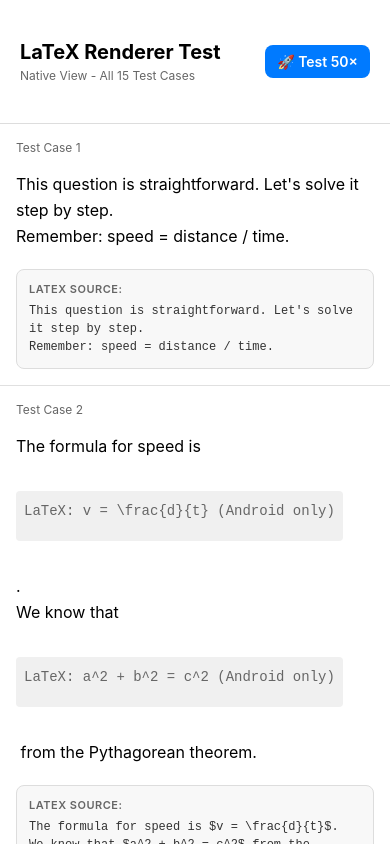
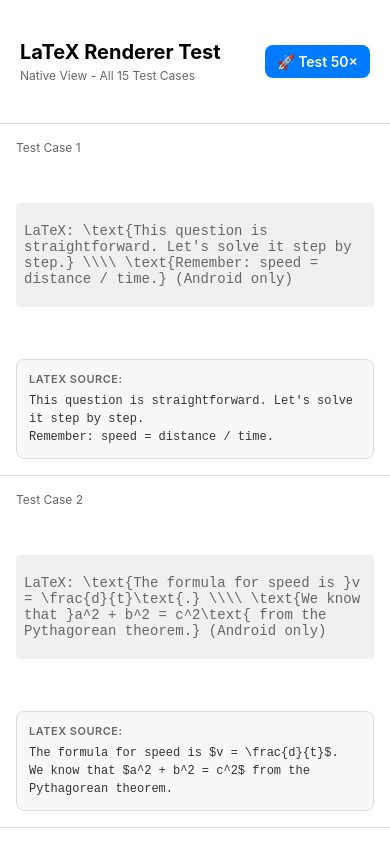
Before and after one commit to Parth10P/LatexRenderer, a React Native app: screen / in a window 390 px wide. Built offline with nearby package versions, Linux system fonts and the light colour scheme.

Commit message:
ui fixes

```diff
--- a/App.tsx
+++ b/App.tsx
@@ -179,28 +179,41 @@ const ContentRenderer = ({
 }) => {
   const parts = parseContent(content);
 
+  // Combine all parts into a single LaTeX string for natural flow
+  let combinedLatex = '';
+
+  parts.forEach(part => {
+    if (part.type === 'text') {
+      // Escape special LaTeX characters
+      // We escape backslashes first, then other special chars
+      // We do NOT escape newlines here, we split by them
+      const escapeText = (text: string) =>
+        text.replace(/\\/g, '\\textbackslash ').replace(/([&%$#_{}])/g, '\\$1');
+
+      const lines = part.content.split('\n');
+
+      const latexLines = lines.map(line => {
+        // Skip empty lines if needed, or preserve them as empty \text{}
+        return `\\text{${escapeText(line)}}`;
+      });
+
+      // Join with LaTeX line break
+      combinedLatex += latexLines.join(' \\\\\\\\ ');
+    } else {
+      // For math parts, add them as-is
+      combinedLatex += part.content;
+    }
+  });
+
   return (
     <View style={styles.contentContainer}>
-      {parts.map((part, index) => {
-        if (part.type === 'text') {
-          return (
-            <Text key={index} style={[styles.text, { color: textColor }]}>
-              {part.content}
-            </Text>
-          );
-        } else {
-          return (
-            <LatexRenderer
-              key={index}
-              latex={part.content}
-              fontSize={part.display ? 50 : 50}
-              textColor={textColor}
-              style={part.display ? styles.displayMath : styles.inlineMath}
-              showErrorInline={true}
-            />
-          );
-        }
-      })}
+      <LatexRenderer
+        latex={combinedLatex}
+        fontSize={26} // Use inline size for the whole block for consistency
+        textColor={textColor}
+        style={styles.inlineMath} // Use inline style to allow wrapping
+        showErrorInline={true}
+      />
     </View>
   );
 };
@@ -383,8 +396,9 @@ const styles = StyleSheet.create({
   },
   inlineMath: {
     alignSelf: 'flex-start',
-    marginVertical: 24,
-    paddingVertical: 12,
+    marginVertical: 40, // Increased from 24 to 40 to prevent top overlap
+    paddingVertical: 20, // Increased from 12 to 20 for internal breathing room
+    marginBottom: 40, // Extra bottom margin to prevent overlapping with Source Code box
     minHeight: 50,
   },
   codeContainer: {
```
